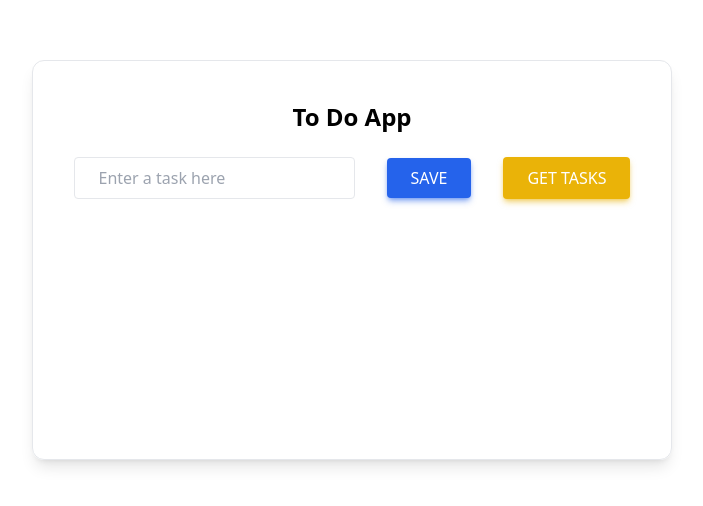
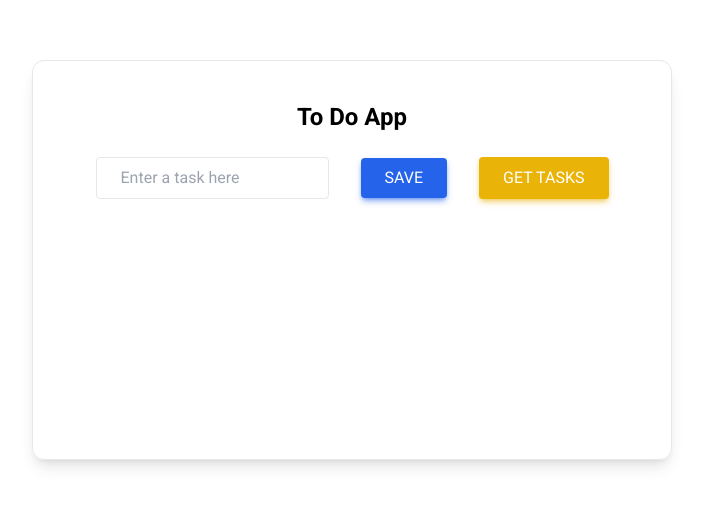
Before and after one commit to sorasora46/simple-todo-app, a React (Create React App) app in the folder frontend/: page / in a window 1280 px wide. Shown: the part 140-646 px from the top of the page, without its empty margins (288-991 px from the left). Built offline with nearby package versions, Linux system fonts and the light colour scheme.

Commit message:
[+] add roboto font

```diff
--- a/frontend/src/style.css
+++ b/frontend/src/style.css
@@ -1,3 +1,9 @@
+@import url('https://fonts.googleapis.com/css2?family=Roboto:wght@300;400;500;700&display=swap');
+
 @tailwind base;
 @tailwind components;
 @tailwind utilities;
+
+* {
+  font-family: Roboto;
+}
```
